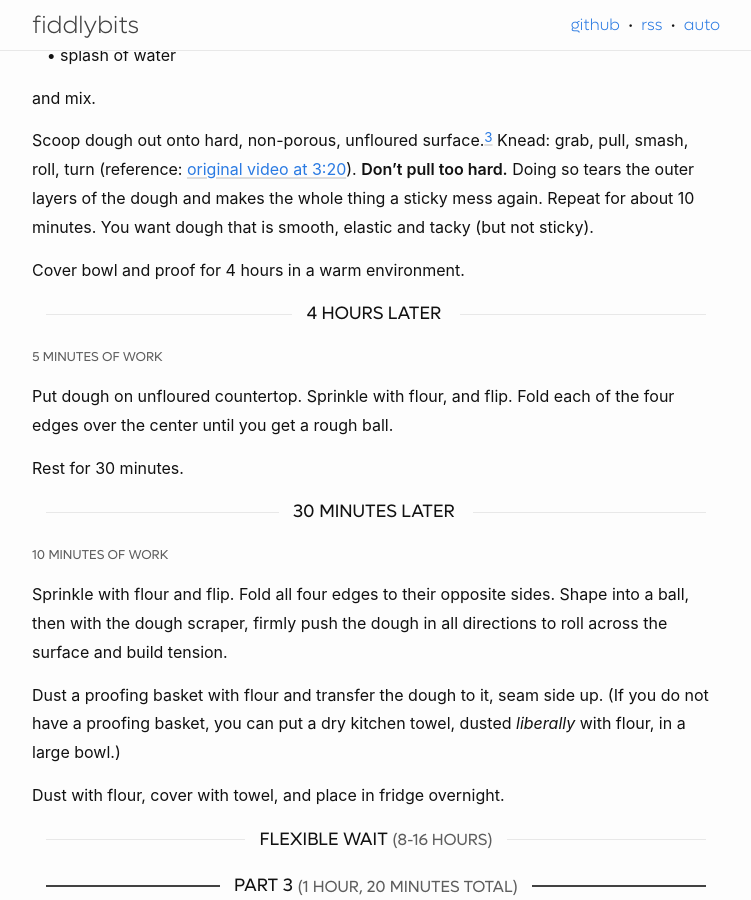
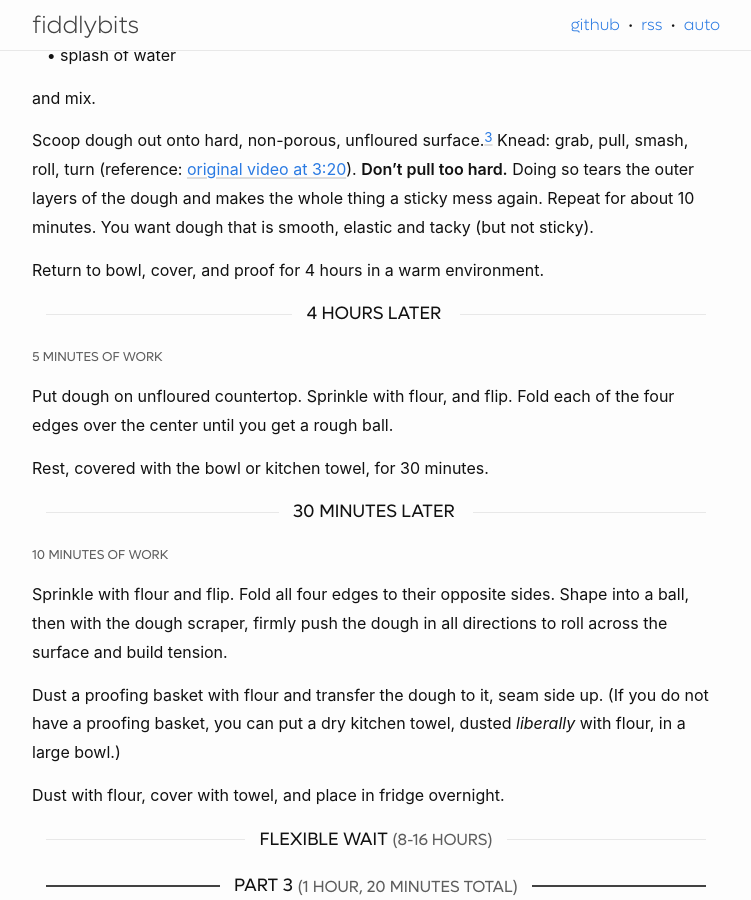
Before and after one commit to seansfkelley/seansfkelley.github.io, a Jekyll site: the page built from _posts/2023-08-06-sourdough.md, in a window 1280 px wide and 900 px high, scrolled down 1164 px. Shown: the whole window, without its empty margins (264-1015 px from the left). Built offline with Jekyll 4.4.1, drawn with Linux system fonts in a browser that asks for light colours.

Commit message:
Copy tweaks to sourodugh recipe.

```diff
--- a/_posts/2023-08-06-sourdough.md
+++ b/_posts/2023-08-06-sourdough.md
@@ -51,13 +51,13 @@ and mix.
 
 Scoop dough out onto hard, non-porous, unfloured surface.[^3] Knead: grab, pull, smash, roll, turn (reference: [original video at 3:20](https://www.youtube.com/watch?v=APEavQg8rMw&t=200s)). **Don't pull too hard.** Doing so tears the outer layers of the dough and makes the whole thing a sticky mess again. Repeat for about 10 minutes. You want dough that is smooth, elastic and tacky (but not sticky).
 
-Cover bowl and proof for 4 hours in a warm environment.
+Return to bowl, cover, and proof for 4 hours in a warm environment.
 
 {% literate_recipe_step wait="4h" duration="5m" %}
 
 Put dough on unfloured countertop. Sprinkle with flour, and flip. Fold each of the four edges over the center until you get a rough ball.
 
-Rest for 30 minutes.
+Rest, covered with the bowl or kitchen towel, for 30 minutes.
 
 {% literate_recipe_step wait="30m" duration="10m" %}
 
```
